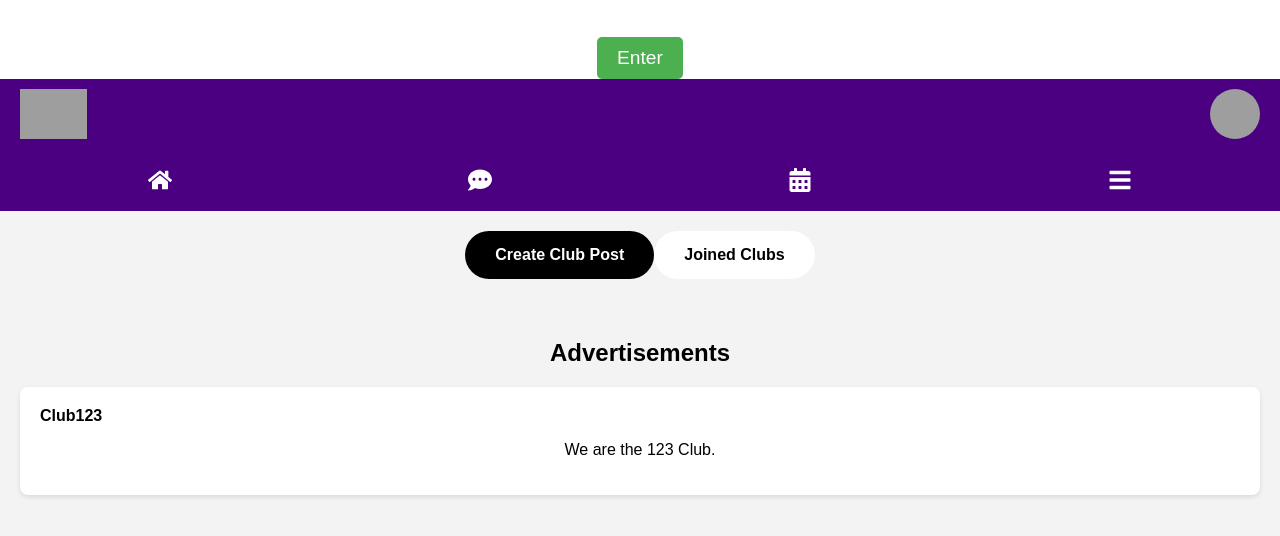
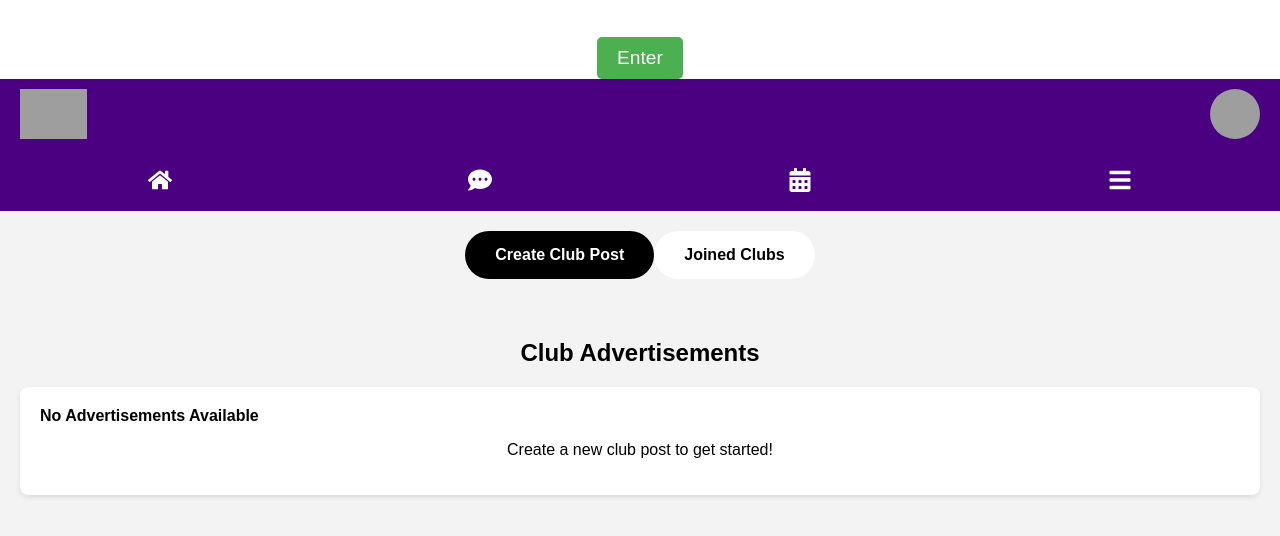
Before and after one commit to vst2213/AUT-Plus, a React (Create React App) app in the folder autplus/: page /clubs in a window 1280 px wide. Shown: the top 536 px of the page. Built offline with nearby package versions, Linux system fonts and the light colour scheme; grey boxes are pictures that could not be loaded.

Commit message:
Pushing a submission for Create Club Post
Pushing a submission for Create Club Post

```diff
--- a/autplus/src/ClubPage.css
+++ b/autplus/src/ClubPage.css
@@ -1,14 +1,91 @@
+/* General styling for the clubs container */
+.clubs-container {
+  display: flex;
+  flex-direction: column;
+  min-height: 100vh; /* Full height of the viewport */
+  width: 100vw; /* Full width of the viewport */
+  font-family: Arial, sans-serif;
+  background-color: #f3f3f3; /* Set a background color */
+  box-sizing: border-box; /* Ensure padding/margin don't affect the overall width/height */
+}
+
+/* Header styling */
+.header {
+  display: flex;
+  justify-content: space-between;
+  align-items: center;
+  padding: 10px 20px;
+  background-color: #4b0082; /* AUT purple color */
+  color: white;
+}
+
+.left-header .logo {
+  height: 50px;
+  width: auto;
+}
+
+.right-header .profile-pic {
+  height: 50px;
+  width: 50px;
+  border-radius: 50%;
+}
+
+/* Top navigation bar */
+.top-nav {
+  display: flex;
+  justify-content: space-around;
+  padding: 15px 0;
+  background-color: #4b0082; /* AUT purple color */
+}
+
+.nav-icon {
+  color: white;
+  font-size: 24px;
+  cursor: pointer;
+}
+
+/* Actions and Buttons */
+.actions {
+  display: flex;
+  justify-content: center;
+  margin: 20px 0;
+}
+
+.round-button {
+  border: none;
+  border-radius: 50px;
+  padding: 15px 30px;
+  font-size: 16px;
+  cursor: pointer;
+  color: white;
+  font-weight: bold;
+  transition: background-color 0.3s;
+}
+
+.round-button.AUT {
+  background-color: black;
+}
+
+.round-button.clubs {
+  background-color: white;
+  color: black;
+}
+
 /* Form styling */
 .post-form {
   display: flex;
   flex-direction: column;
-    margin: 20px 0;
+  margin: 20px;
   padding: 20px;
   background-color: #fff;
   border-radius: 8px;
   box-shadow: 0 2px 5px rgba(0, 0, 0, 0.1);
+  width: 100%; /* Adjust form width */
+  max-width: 800px; /* Optional: max width for large screens */
+  align-self: center;
 }
 
+/* Adjust form fields and buttons */
 .post-form label {
   margin-bottom: 10px;
 }
@@ -45,3 +122,17 @@
   background-color: #f3f3f3;
   color: black;
 }
+
+/* Posts Section */
+.posts-section {
+  flex-grow: 1; /* Allow posts section to grow and fill available space */
+  padding: 20px;
+}
+
+.post {
+  background-color: #fff;
+  padding: 20px;
+  border-radius: 8px;
+  box-shadow: 0 2px 5px rgba(0, 0, 0, 0.1);
+  margin-bottom: 20px;
+}
--- a/autplus/src/ClubsPage.js
+++ b/autplus/src/ClubsPage.js
@@ -1,7 +1,7 @@
 import React, { useState } from "react";
 import { Link } from 'react-router-dom';
 import { FaHome, FaCommentDots, FaCalendarAlt, FaBars } from "react-icons/fa";
-import "./CommunityPage.css"; // Reuse styling from CommunityPage.css
+import "./ClubPage.css"; // Make sure the styles are in ClubPage.css
 
 const ClubsPage = () => {
   const [isFormVisible, setIsFormVisible] = useState(false);
@@ -9,6 +9,7 @@ const ClubsPage = () => {
   const [clubDescription, setClubDescription] = useState("");
   const [clubLocation, setClubLocation] = useState("");
   const [clubSchedule, setClubSchedule] = useState("");
+  const [advertisements, setAdvertisements] = useState([]);
 
   const handleFormVisibility = () => {
     setIsFormVisible(!isFormVisible);
@@ -16,23 +17,23 @@ const ClubsPage = () => {
 
   const handleSubmit = (e) => {
     e.preventDefault();
-    // Handle form submission logic here
-    console.log("Club Advertisement Submitted:", {
-      clubName,
-      clubDescription,
-      clubLocation,
-      clubSchedule
-    });
-    setIsFormVisible(false); // Hide form after submission
-    // Optionally, redirect or update state to display new advertisement
+    setAdvertisements([
+      ...advertisements,
+      { clubName, clubDescription, clubLocation, clubSchedule }
+    ]);
+    setClubName("");
+    setClubDescription("");
+    setClubLocation("");
+    setClubSchedule("");
+    setIsFormVisible(false);
   };
 
   const handleCancel = () => {
-    setIsFormVisible(false); // Hide form and stay on the page
+    setIsFormVisible(false);
   };
 
   return (
-    <div className="community-container">
+    <div className="clubs-container"> {/* Updated class name for styling */}
       {/* Header */}
       <div className="header">
         <div className="left-header">
@@ -43,7 +44,7 @@ const ClubsPage = () => {
         </div>
       </div>
 
-      {/* Navigation Bar as Top Headers */}
+      {/* Navigation Bar */}
       <div className="top-nav">
         <Link to="/Home">
           <FaHome className="nav-icon" />
@@ -122,15 +123,28 @@ const ClubsPage = () => {
         </form>
       )}
 
-      {/* Example Advertisement */}
-      <div className="section posts-section">
-        <h2>Advertisements</h2>
-        <div className="post">
-          <div className="post-header">
-            <strong>Club123</strong>
+      {/* Advertisements Section */}
+      <div className="posts-section">
+        <h2>Club Advertisements</h2>
+        {advertisements.length > 0 ? (
+          advertisements.map((ad, index) => (
+            <div key={index} className="post">
+              <div className="post-header">
+                <strong>{ad.clubName}</strong>
+              </div>
+              <p>{ad.clubDescription}</p>
+              <p><strong>Location:</strong> {ad.clubLocation}</p>
+              <p><strong>Schedule:</strong> {ad.clubSchedule}</p>
+            </div>
+          ))
+        ) : (
+          <div className="post">
+            <div className="post-header">
+              <strong>No Advertisements Available</strong>
+            </div>
+            <p>Create a new club post to get started!</p>
           </div>
-          <p>We are the 123 Club.</p>
-        </div>
+        )}
       </div>
     </div>
   );
```
Lines whose indentation alone changed are shown as unchanged.
